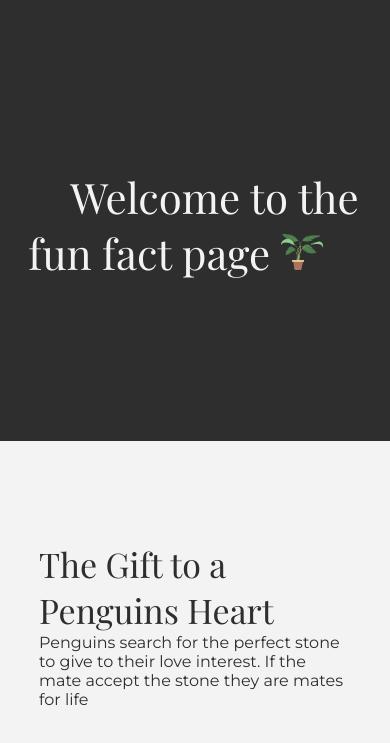
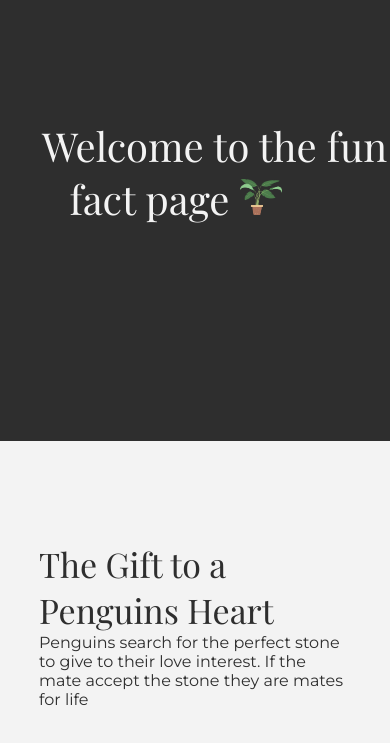
Before and after one commit to IngerMarie99/Portfolio, a plain HTML site: page Front-end/fun-facts/index.html in a window 390 px wide. Shown: the part 101-844 px from the top of the page. Drawn offline with nearby package versions, Linux system fonts and the light colour scheme; no server answers.

Commit message:
modified mobile nav

```diff
--- a/Front-end/css/style.css
+++ b/Front-end/css/style.css
@@ -738,14 +738,14 @@ nav, ul {
         width: 100%;
         background-color: var(--black);
         text-align: center;
-        padding-top: 150px;
+        padding-top: 100px;
         margin-bottom: 100px;
 
     }
 
     .fun-fact-hero span {
         margin: 0 auto;
-        font-size: 42px;
+        font-size: 40px;
         color: var(--white);
         font-family: var(--identityFont);
         margin: var(--marginsLeftRight-M);
--- a/Front-end/fun-facts/index.html
+++ b/Front-end/fun-facts/index.html
@@ -37,6 +37,8 @@
                 <li><a href="/">Home</a></li>
                 <li><a href="/about-me">About me</a></li>
                 <li><a href="../assets/Images/CV_english_2023.pdf" target="_blank" rel="noreferrer">CV</a></li>
+                <li><a href="/fun-facts"><img width="42px" src="../assets/Images/Plante.png"></a></li>
+
 
                 <div class="socialMedia">
                     <li><a href="https://www.instagram.com/gunderhuset_produksjon/" target="_blank" rel="noreferrer noopener"><img src="../assets/icons/instagram.svg" alt="instagram"></a></li>
```
